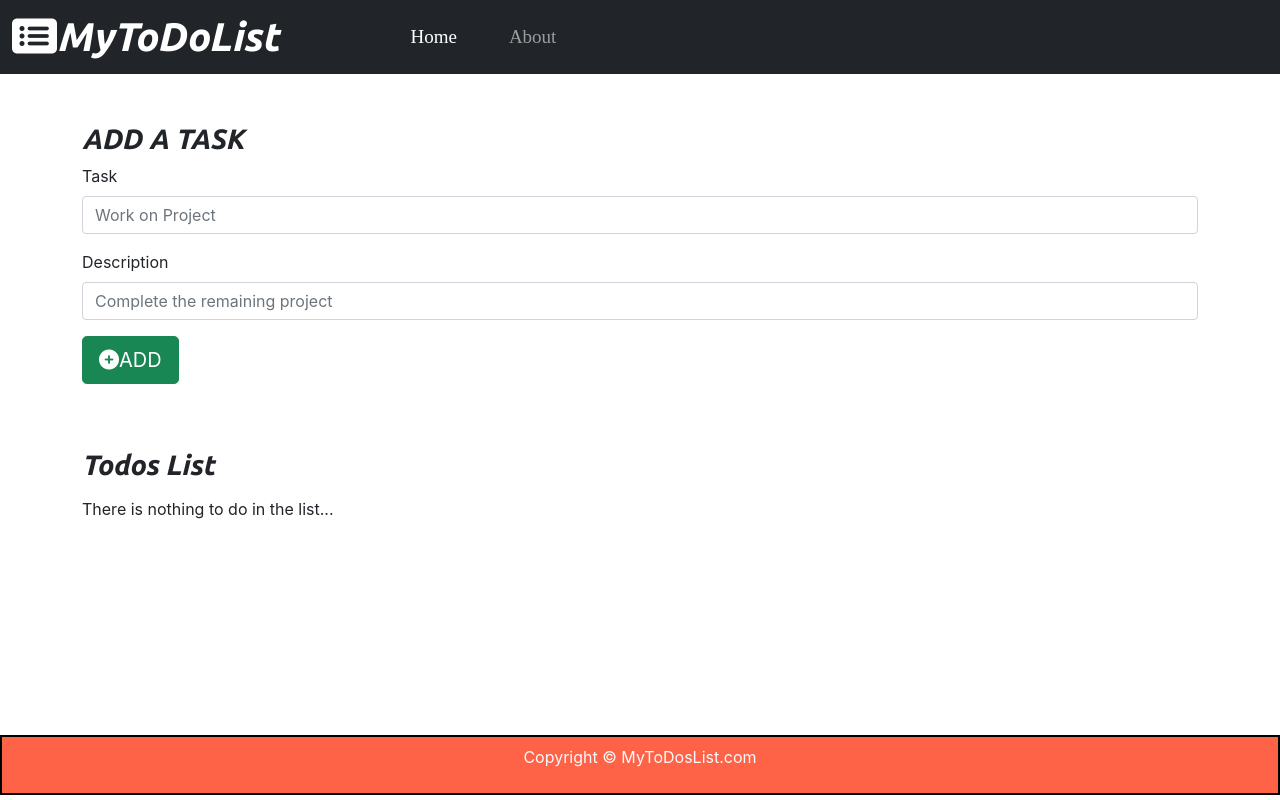
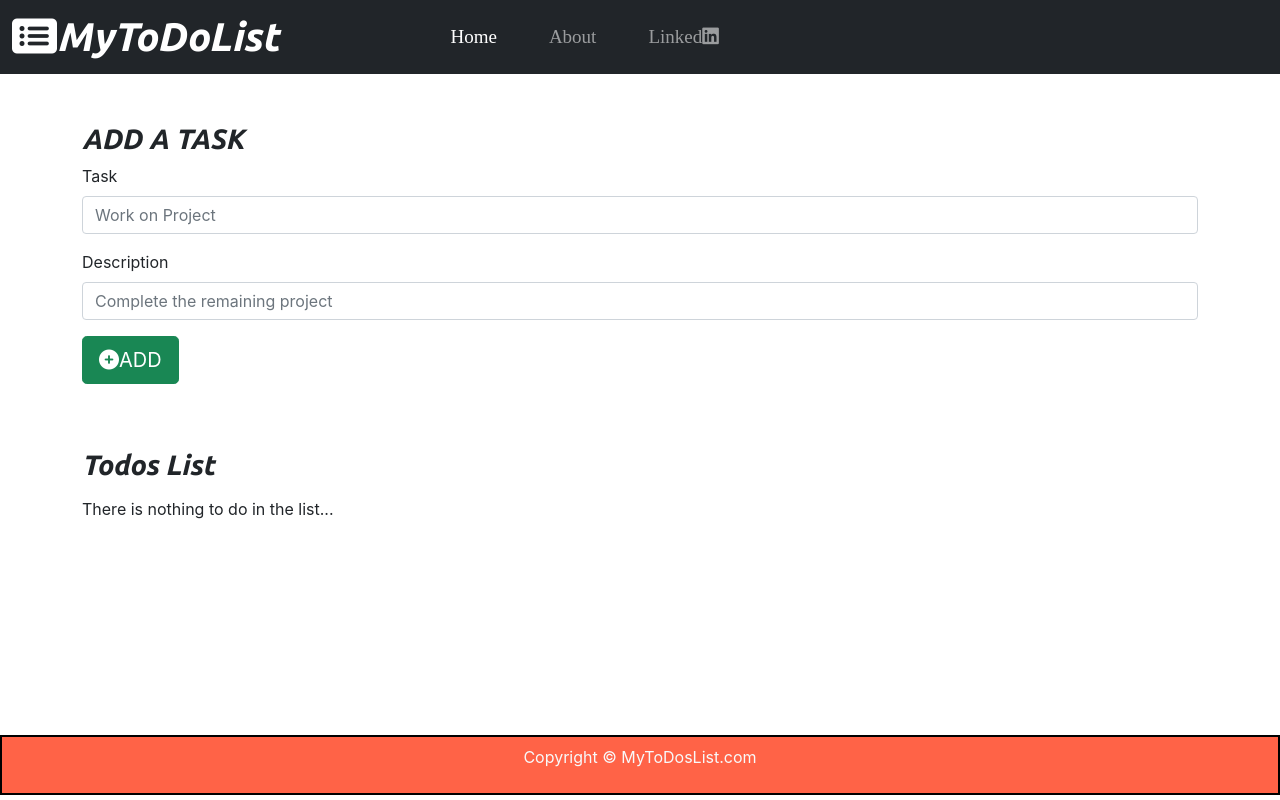
Before and after one commit to PrabhatSinghPanwar/Todo_List, a React (Create React App) app: page / in a window 1280 px wide. Built offline with nearby package versions, Linux system fonts and the light colour scheme.

Commit message:
adding my linkedin profile to it

```diff
--- a/src/MyComponents/Header.js
+++ b/src/MyComponents/Header.js
@@ -19,7 +19,7 @@ export default function Header(props) {
     };
 
     const mar={
-        marginLeft: 90,
+        marginLeft: 130,
 
     }
 
@@ -38,6 +38,9 @@ export default function Header(props) {
                             </li>
                             <li className="nav-item" style={navstyle}>
                                 <Link className="nav-link" to="/about">About</Link>
+                            </li>
+                            <li className="nav-item" style={navstyle}>
+                                <a  className="nav-link" target="_blank" href="https://www.linkedin.com/in/prabhat-singh-panwar-7b79091ba/">Linked<i className="fab fa-linkedin"></i></a>
                             </li>
                         </ul>
                     </div>
```
